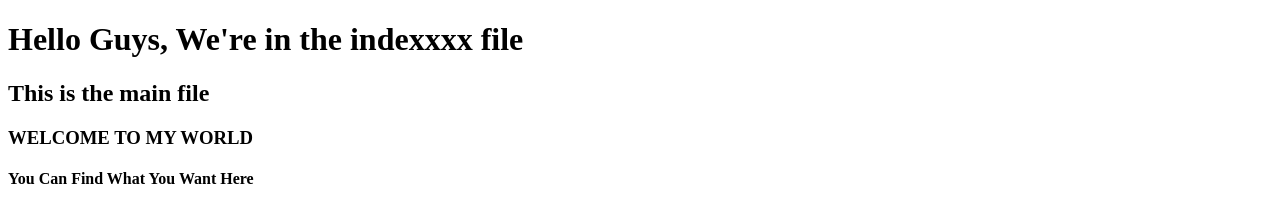
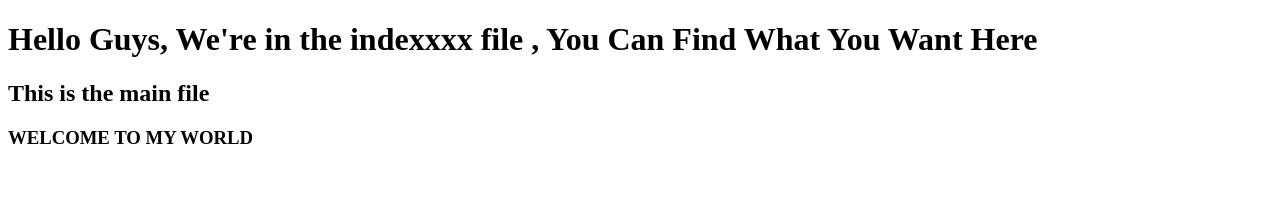
Before and after one commit to ayaelsherif21/version_control, a plain HTML site: page index.html in a window 1280 px wide. Drawn offline with Linux system fonts and the light colour scheme.

Commit message:
Update2 index.html

```diff
--- a/index.html
+++ b/index.html
@@ -6,9 +6,8 @@
     <title>index</title>
 </head>
 <body>
-    <h1>Hello Guys, We're in the indexxxx file</h1>
+    <h1>Hello Guys, We're in the indexxxx file , You Can Find What You Want Here</h1>
     <h2>This is the main file</h2>
     <h3>WELCOME TO MY WORLD</h3>
-    <h4>You Can Find What You Want Here</h4>
 </body>
 </html>
```
